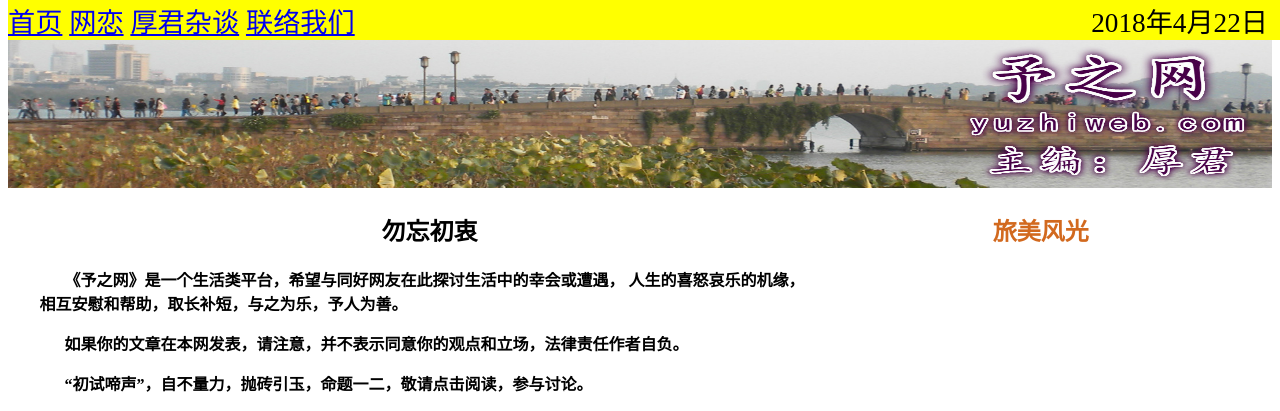
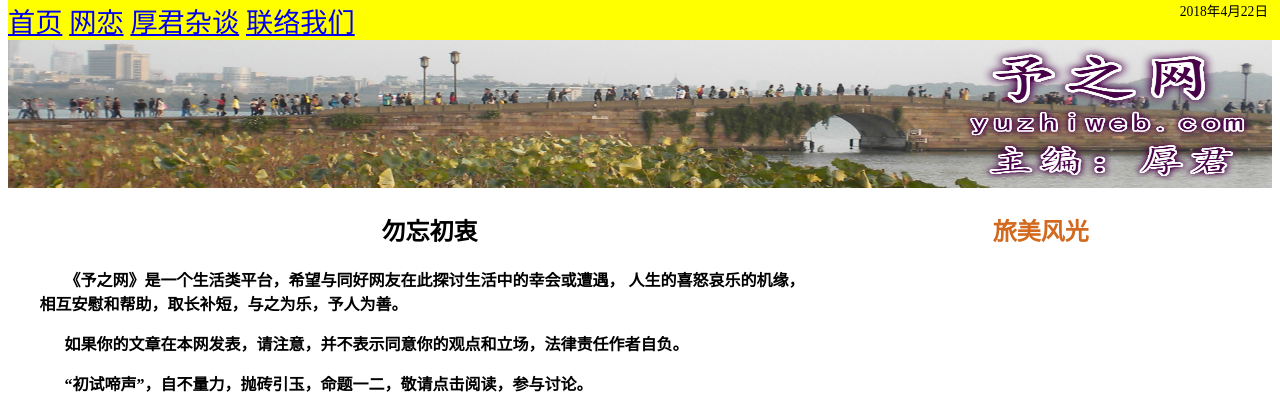
Before and after one commit to rnsun89/YuZhi, a PHP site: page / in a window 1280 px wide. Shown: the top 411 px of the page. Run offline with PHP 8.4, Linux system fonts and the light colour scheme; some libraries are stand-ins or nearby versions.

Commit message:
TimestampLayout

```diff
--- a/style.css
+++ b/style.css
@@ -24,10 +24,11 @@ main {
 }
 
 .timestamp{
-	width:40%;
+	width:20%;
 	float: right;
 	text-align: right;
 	padding-right: 20px;
+	font-size: .5em;
 }
 
 header {
```
